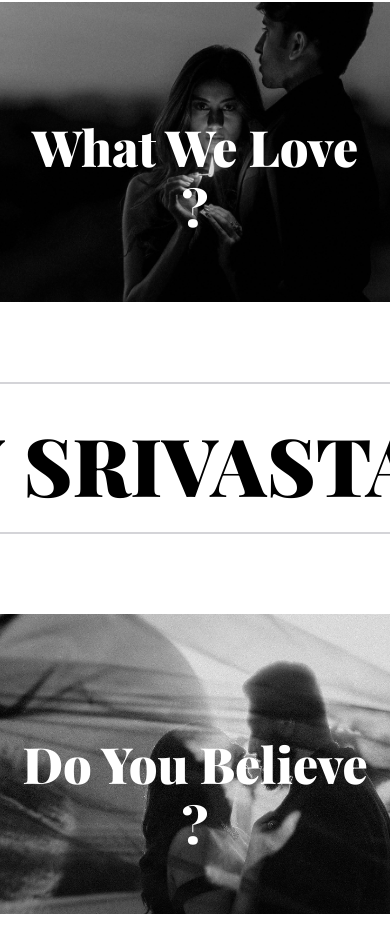
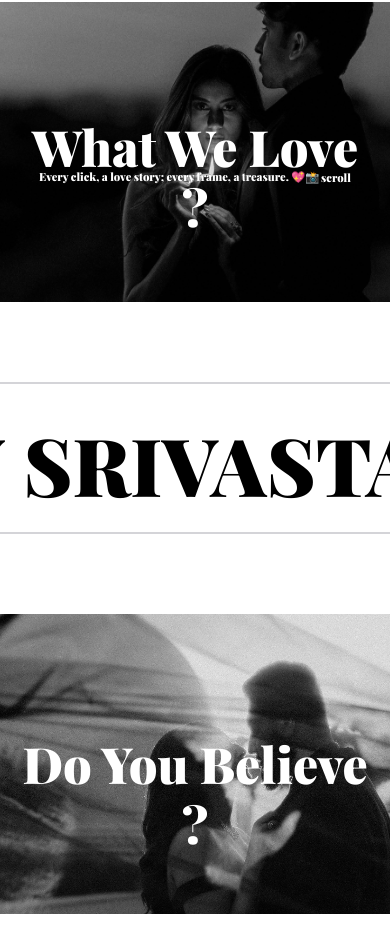
Before and after one commit to siditsrivastava/PhotographyWebPage, a React (Create React App) app in the folder client/: page / in a window 390 px wide. Shown: the part 1122-2063 px from the top of the page. Built offline with nearby package versions, Linux system fonts and the light colour scheme; a web font is replaced by a local one.

Commit message:
home-marquee-update

```diff
--- a/client/src/Components/Home/Home.js
+++ b/client/src/Components/Home/Home.js
@@ -36,9 +36,9 @@ const Home = () => {
               </p>
             </div>
           </div>
-          <div className="  Line border-t-2 border-white-490 mt-[15rem] flex justify-between p-4 lg:text-xl sm: text-[.7rem] ">
-          <h2  ref={(el) => (LanRef.current[0] = el)}  className='hidden xl:block markus  xl:3xl text-white'> Every click, a love story; every frame, a treasure. 💖📸</h2>
-            <button className="hidden xl:block text-white">scroll</button>
+          <div className="  Line border-t-2 border-white-490 mt-[10rem] flex justify-between p-4 lg:text-xl sm: text-[.7rem] ">
+          <h2  ref={(el) => (LanRef.current[0] = el)}  className='markus  xl:3xl text-white'> Every click, a love story; every frame, a treasure. 💖📸</h2>
+            <button className="text-white">scroll</button>
           </div>
           <br></br>
         </div>
```
